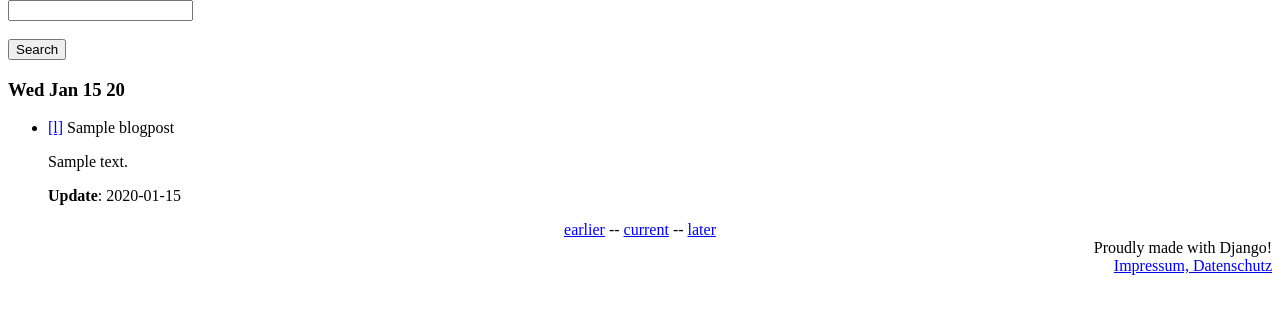
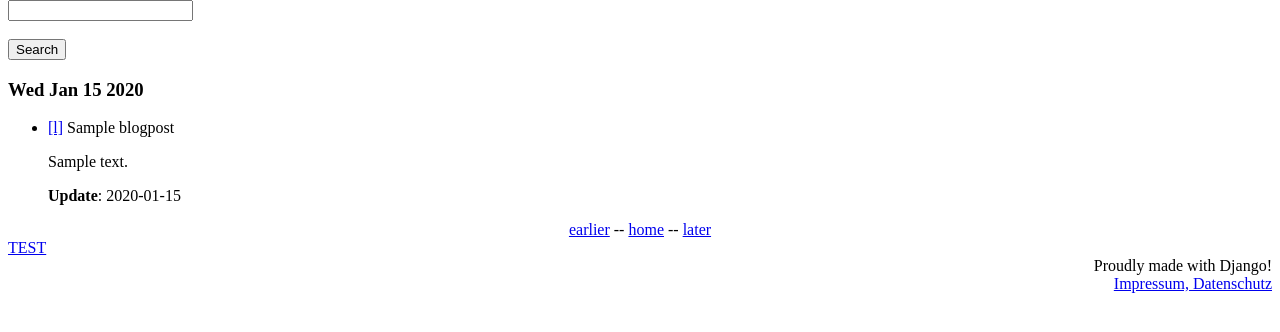
Before and after one commit to ce4os/django-website, a Django app: page /blog/month/202001/ in a window 1280 px wide. Shown: the part 85-417 px from the top of the page. Run offline with Django 5.2, Linux system fonts and the light colour scheme; tables that the repository leaves empty hold one stand-in row (values such as "Sample post").

Commit message:
Fallback commit

```diff
--- a/mywebsite/fb_blog/templates/fb_blog/detail.html
+++ b/mywebsite/fb_blog/templates/fb_blog/detail.html
@@ -2,7 +2,7 @@
 
 {% block content %}
 
-    <h3>{{post.created_at|date:"D M d y"}}</h3>
+    <h3>{{post.created_at|date:"D M d Y"}}</h3>
         <ul>
             <li>
                 <a href="{% url 'detail' post.id %}">[l]</a> {{post.title}}
@@ -12,7 +12,7 @@
                 {% endif %}
 
                 {% if post.update %}
-                    <p>{{post.update}}</p>
+                    <p><b>Update</b>: {{post.update}}</p>
                 {% endif %}
             </li>
         </ul>
--- a/mywebsite/fb_blog/templates/fb_blog/month.html
+++ b/mywebsite/fb_blog/templates/fb_blog/month.html
@@ -4,6 +4,8 @@
 
     {% include 'fb_blog/post_loop.html'%}
 
-    <p><div style="text-align:center"><a href="{% url 'month' previous_month %}">earlier</a> -- <a href="{% url 'home' %}">current</a> -- <a href="{% url 'month' next_month %}">later</a></div>
+    <p><div style="text-align:center"><a href="{% url 'month' previous_month %}">earlier</a> -- <a href="{% url 'home' %}">home</a> -- <a href="{% url 'month' next_month %}">later</a></div>
+
+        <a href="{% url 'test' testobj %}">TEST</a>
 
 {% endblock %}
--- a/mywebsite/fb_blog/templates/fb_blog/post_loop.html
+++ b/mywebsite/fb_blog/templates/fb_blog/post_loop.html
@@ -1,7 +1,5 @@
 {% for posts_per_day in queryset %}
-
-<h3>{{posts_per_day.0.created_at|date:"D M d y"}}</h3>
-
+    <h3>{{posts_per_day.0.created_at|date:"D M d Y"}}</h3>
     <ul>
         {% for post in posts_per_day %}
             <li>
@@ -9,12 +7,10 @@
                 {% if post.body %}
                     <p>{{post.body}}</p>
                 {% endif %}
-
                 {% if post.update %}
                     <p><b>Update</b>: {{post.update}}</p>
                 {% endif %}
             </li>
         {% endfor %}
     </ul>
-
 {% endfor %}
--- a/mywebsite/fb_blog/urls.py
+++ b/mywebsite/fb_blog/urls.py
@@ -6,7 +6,5 @@ urlpatterns = [
     path("detail/<int:post_id>/", detail_view, name="detail"),
     path("month/<str:month_id>/", month_view, name="month"),
     path("impressum/", imprint_view, name="impressum"),
-
-    path("search/", search_view, name="search")
-
+    path("search/", search_view, name="search"),
 ]
--- a/mywebsite/fb_blog/views.py
+++ b/mywebsite/fb_blog/views.py
@@ -3,6 +3,7 @@ from copy import deepcopy
 from datetime import datetime, timedelta
 
 from django.db.models import Q
+from django.http import HttpResponse
 from django.shortcuts import render
 
 from .models import BlogPost
@@ -10,17 +11,18 @@ from .models import BlogPost
 def get_home_view_queryset() -> list:
     """Get the blogposts for the latest four days in the db"""
     queryset = []
-    latest_dates = BlogPost.objects.values('created_at__date').distinct().order_by('-created_at__date')[:4]
+    latest_dates = BlogPost.objects.values('created_at__date').distinct().order_by('-created_at__date')[:3]
     dates = [entry['created_at__date'] for entry in latest_dates]
     for date in dates:
         queryset.append(BlogPost.objects.filter(created_at__date=date))
     return queryset
 
+
 def home_view(request):
-    #TODO: refactor
     queryset = get_home_view_queryset()
     context = {"queryset":queryset, "month_id":queryset[0][0].created_at.date()}
     return render(request, "fb_blog/home.html", context)
+
 
 
 def get_number_of_days_of_month(year: int, month: int) -> int:
@@ -34,6 +36,7 @@ def get_month_view_queryset(month_id: str) -> list:
     days_in_month = get_number_of_days_of_month(year, month)
     last_day_of_month = datetime(year, month, days_in_month).date()
     queryset = []
+
     delta = timedelta(days=1)
     for i in range(0, days_in_month):
         if BlogPost.objects.filter(created_at__date=(last_day_of_month - delta*i)):
@@ -65,12 +68,12 @@ def month_view(request, month_id):
     previous_month = get_previous_month(month_id)
     next_month = get_next_month(month_id)
     context = {
+        "testobj":[{"key":"value"}],
         "queryset":queryset,
         "next_month":next_month,
         "previous_month":previous_month,
         }
     return render(request, "fb_blog/month.html", context)
-
 
 def detail_view(request, post_id):
     post = BlogPost.objects.get(pk=post_id)
@@ -112,3 +115,7 @@ def search_view(request):
     else:
         context = {"message":"No entries found"}
     return render(request, "fb_blog/search.html", context)
+
+def test_view(request, testobj):
+    print(type(testobj))
+    return HttpResponse("HELLO")
```
Also changed, not shown: README.md, 1 other file. Lines whose indentation alone changed are shown as unchanged.
